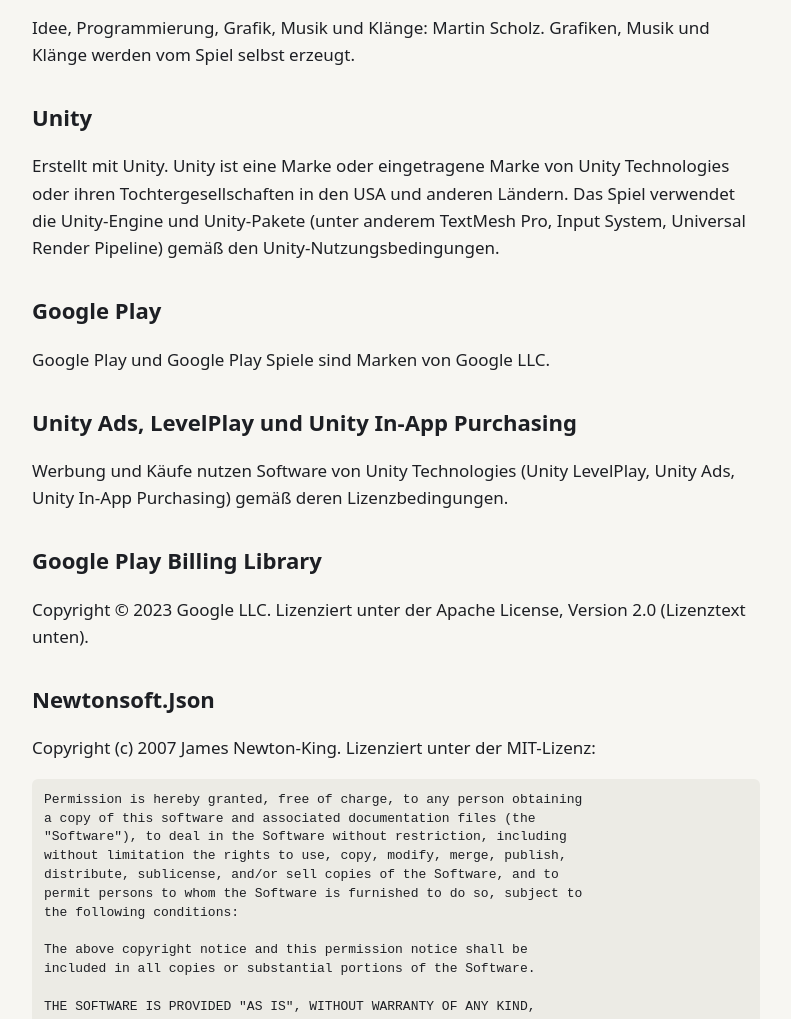
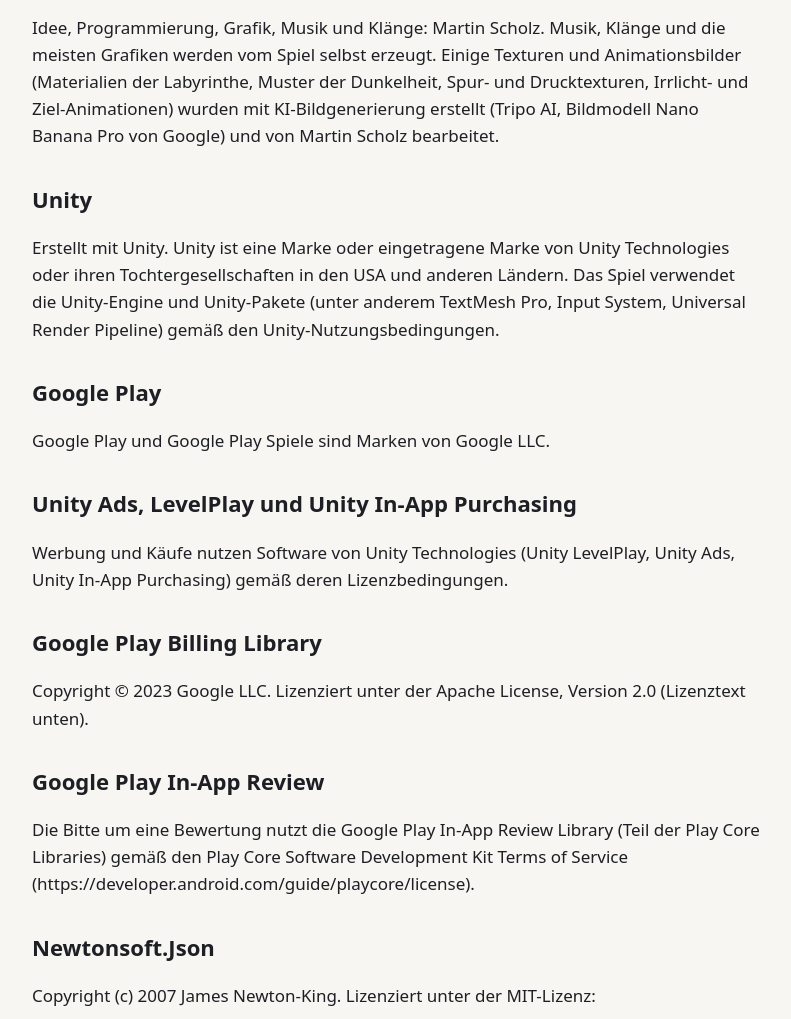
Before and after one commit to wurtzelsepp/irrlicht-pages, a plain HTML site: page lizenzen.html in a window 1280 px wide. Shown: the part 200-1219 px from the top of the page, without its empty margins (244-1035 px from the left). Drawn offline with Linux system fonts and the light colour scheme.

Commit message:
Add files via upload

```diff
--- a/lizenzen.html
+++ b/lizenzen.html
@@ -26,7 +26,7 @@ footer{margin-top:48px;color:var(--muted);font-size:14px}
 <nav><a href="datenschutz.html">Datenschutz</a> <a href="daten-loeschen.html">Daten löschen</a> <a href="nutzungsbedingungen.html">Nutzungsbedingungen</a> <a href="impressum.html">Impressum</a> <a href="gesundheit.html">Gesundheit</a> <a href="lizenzen.html">Lizenzen</a><a class="lang" href="licenses.html" hreflang="en">English</a></nav>
 <h1>Lizenzen &amp; Danksagungen</h1>
 <h2>Irrlicht</h2>
-<p>Idee, Programmierung, Grafik, Musik und Klänge: Martin Scholz. Grafiken, Musik und Klänge werden vom Spiel selbst erzeugt. </p>
+<p>Idee, Programmierung, Grafik, Musik und Klänge: Martin Scholz. Musik, Klänge und die meisten Grafiken werden vom Spiel selbst erzeugt. Einige Texturen und Animationsbilder (Materialien der Labyrinthe, Muster der Dunkelheit, Spur- und Drucktexturen, Irrlicht- und Ziel-Animationen) wurden mit KI-Bildgenerierung erstellt (Tripo AI, Bildmodell Nano Banana Pro von Google) und von Martin Scholz bearbeitet. </p>
 <h2>Unity</h2>
 <p>Erstellt mit Unity. Unity ist eine Marke oder eingetragene Marke von Unity Technologies oder ihren Tochtergesellschaften in den USA und anderen Ländern. Das Spiel verwendet die Unity-Engine und Unity-Pakete (unter anderem TextMesh Pro, Input System, Universal Render Pipeline) gemäß den Unity-Nutzungsbedingungen. </p>
 <h2>Google Play</h2>
@@ -35,6 +35,8 @@ footer{margin-top:48px;color:var(--muted);font-size:14px}
 <p>Werbung und Käufe nutzen Software von Unity Technologies (Unity LevelPlay, Unity Ads, Unity In-App Purchasing) gemäß deren Lizenzbedingungen. </p>
 <h2>Google Play Billing Library</h2>
 <p>Copyright © 2023 Google LLC. Lizenziert unter der Apache License, Version 2.0 (Lizenztext unten). </p>
+<h2>Google Play In-App Review</h2>
+<p>Die Bitte um eine Bewertung nutzt die Google Play In-App Review Library (Teil der Play Core Libraries) gemäß den Play Core Software Development Kit Terms of Service (https://developer.android.com/guide/playcore/license). </p>
 <h2>Newtonsoft.Json</h2>
 <p>Copyright (c) 2007 James Newton-King. Lizenziert unter der MIT-Lizenz: </p>
 <pre>Permission is hereby granted, free of charge, to any person obtaining
```
Also changed, not shown: licenses.html (+3 -1 lines).
